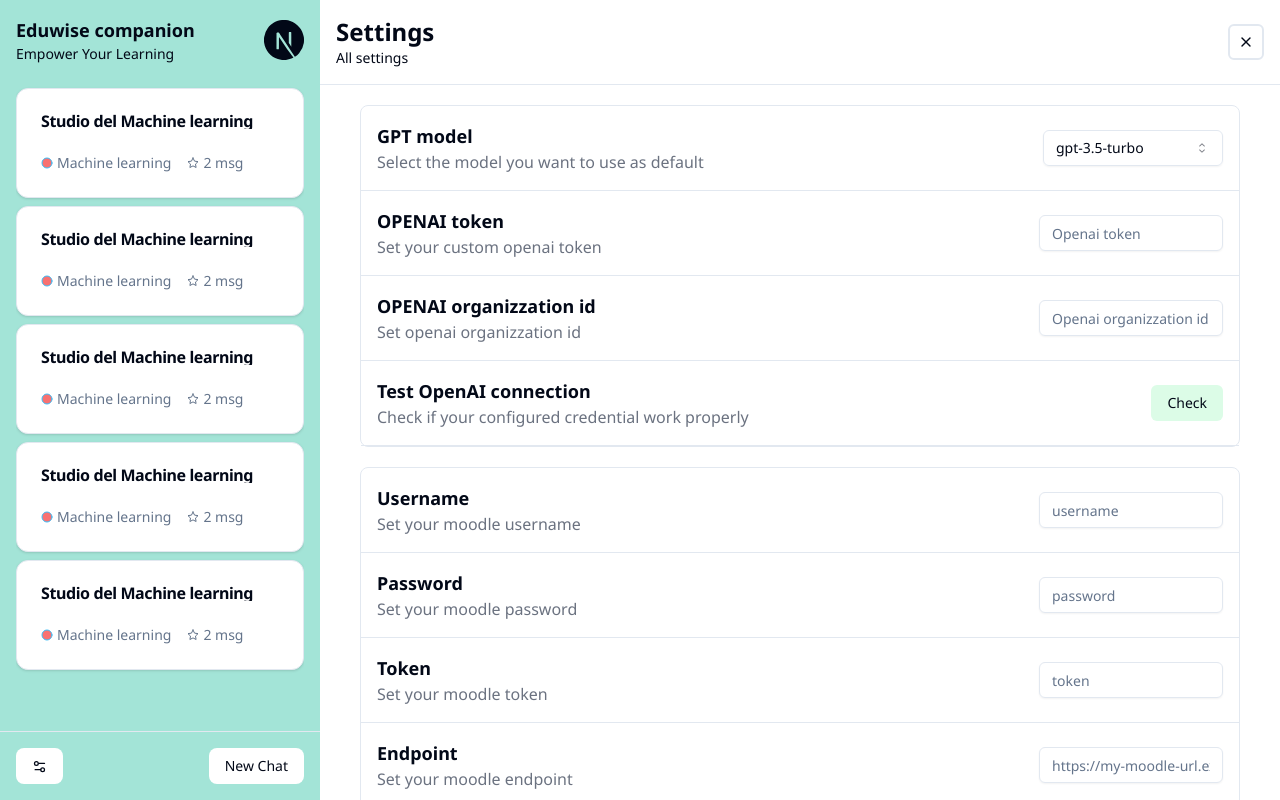
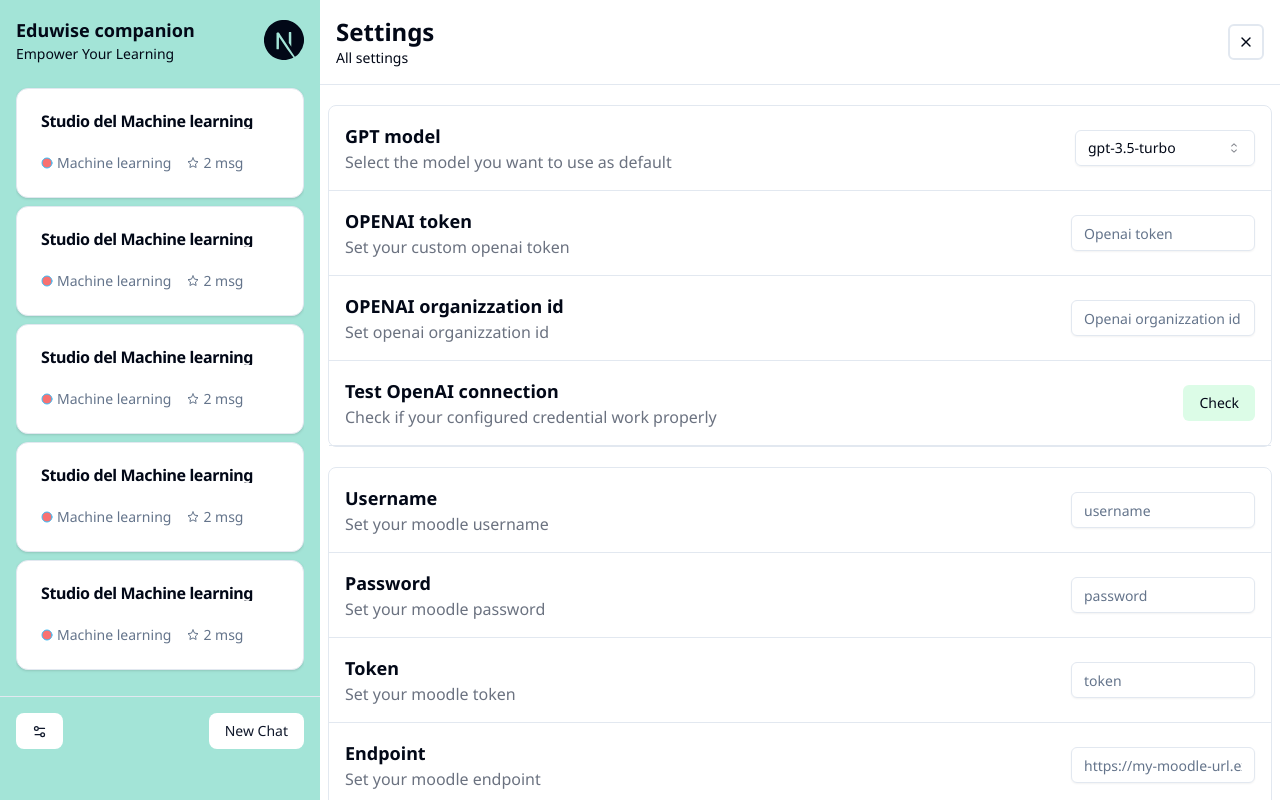
Before and after one commit to hamadodene/eduwise-Companion, a Next.js app in the folder eduwise/: page /settings in a window 1280 px wide. Built offline with nearby package versions, Linux system fonts and the light colour scheme.

Commit message:
Some fix

```diff
--- a/eduwise/app/settings/page.tsx
+++ b/eduwise/app/settings/page.tsx
@@ -36,7 +36,7 @@ export default function page() {
             </div>
             <ScrollArea>
                 {/* GPT settings */}
-                <div className="border rounded-lg ml-10 mr-10">
+                <div className="border rounded-lg ml-2 mr-2">
                     <div className="flex items-center justify-between p-4 border-b">
                         <div>
                             <div className="text-lg font-semibold">GPT model</div>
@@ -90,7 +90,7 @@ export default function page() {
                 </div>
 
                 {/* Moodle settings */}
-                <div className="border rounded-lg ml-10 mr-10 mt-5">
+                <div className="border rounded-lg ml-2 mr-2 mt-5">
                     <div className="flex items-center justify-between p-4 border-b">
                         <div>
                             <div className="text-lg font-semibold">Username</div>
@@ -143,7 +143,7 @@ export default function page() {
 
 
                 {/* Reset and clear data */}
-                <div className="border rounded-lg ml-10 mr-10 mt-5 mb-10">
+                <div className="border rounded-lg ml-2 mr-2 mt-5 mb-10">
 
                     <div className="flex items-center justify-between p-4 border-b">
                         <div>
--- a/eduwise/components/ChatNavbar.tsx
+++ b/eduwise/components/ChatNavbar.tsx
@@ -2,7 +2,6 @@
 
 import * as React from "react"
 import { Button } from "@/components/ui/button"
-import { EnterFullScreenIcon, Pencil1Icon } from "@radix-ui/react-icons"
 import { ChatTitleDialog } from "@/components/ChatTitleDialog"
 import { useSidebar } from './sidebarContext'
 import { ListMinus } from "lucide-react"
@@ -23,9 +22,6 @@ const NavBar = () => {
             </div>
             <div className="space-x-4 ml-auto mr-2">
                 <ChatTitleDialog />
-                <Button variant="ghost" onClick={toggleSidebar} className="border-2" size="icon">
-                    <EnterFullScreenIcon className="h-4 w-4" />
-                </Button>
             </div>
         </div>
     )
--- a/eduwise/components/HomeNavbar.tsx
+++ b/eduwise/components/HomeNavbar.tsx
@@ -3,7 +3,7 @@
 import * as React from "react"
 import { Search } from "./search"
 import { Button } from "./ui/button"
-import { ListMinus } from "lucide-react"
+import { ListMinus, Plus } from "lucide-react"
 import { useSidebar } from './sidebarContext'
 
 const NavBar = () => {
@@ -18,7 +18,7 @@ const NavBar = () => {
                 <Search />
             </div>
             <Button variant="ghost" className="ml-auto mr-2 px-4 py-2 border rounded-md">
-                Add Course
+               <Plus></Plus> <span className="hidden lg:block">Add course</span>
             </Button>
         </div>
     )
--- a/eduwise/components/sidebar.tsx
+++ b/eduwise/components/sidebar.tsx
@@ -18,10 +18,11 @@ import { useSidebar } from './sidebarContext'
 
 
 const Sidebar = () => {
-    const { isSidebarOpen } = useSidebar()
+    const { isSidebarOpen, toggleSidebar } = useSidebar()
 
     return (
-        <div className={`relative flex flex-col h-full  bg-[#A3E4D7] dark:bg-gray-800  w-full md:w-4/12 ${isSidebarOpen ? '' : 'hidden'} lg:block`}>
+        <div className={`absolute lg:relative flex inset-y-0 left-0 flex-col h-screen lg:h-full
+        transition-all duration-300 ease-in-out bg-[#A3E4D7] dark:bg-gray-800 z-20 w-full md:w-4/12 ${isSidebarOpen ? '' : 'hidden'} lg:block`}>
             <div className="mb-4 mt-4 ml-4 mr-4 flex items-center justify-between">
                 <div>
                     <h1 className="text-lg font-semibold">Eduwise companion</h1>
@@ -55,14 +56,14 @@ const Sidebar = () => {
                     </Card>
                 ))}
             </ScrollArea>
-            <div className="absolute bottom-0 left-0 right-0 p-4 mt-4 flex justify-between items-center border-t">
-                <Link href="/settings">
-                    <Button variant="ghost" className="rounded-lg bg-white dark:bg-slate-900">
-                        <Settings2Icon size={15} />
-                    </Button>
-                </Link>
-                <Button asChild variant="ghost" className="px-4 py-2 rounded-lg transition duration-300 bg-white flex  dark:bg-slate-900 items-center">
-                     <Link href="/">New Chat</Link>
+            <div className="bottom-0 left-0 right-0 p-4 mt-4 flex justify-between items-center border-t">
+
+                <Button variant="link" onClick={toggleSidebar} className="rounded-lg bg-white dark:bg-slate-900">
+                    <Link href="/settings"><Settings2Icon size={15} /></Link>
+                </Button>
+
+                <Button variant="link" onClick={toggleSidebar} className="px-4 py-2 rounded-lg transition duration-300 bg-white flex  dark:bg-slate-900 items-center">
+                    <Link href="/">New Chat</Link>
                 </Button>
             </div>
         </div>
```
